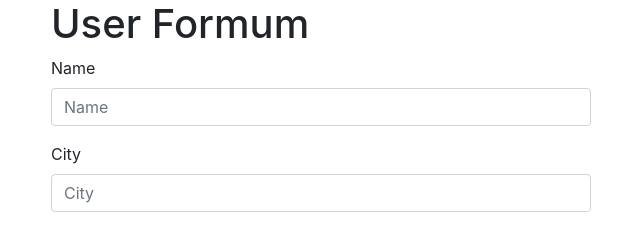
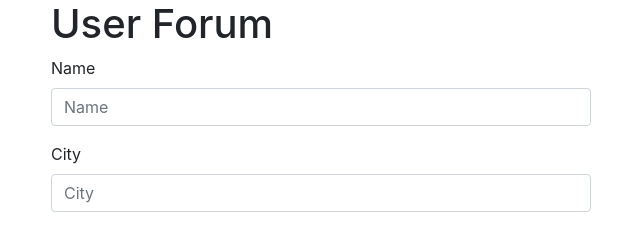
Before and after one commit to Ankit-Developer143/Form-Validation, a plain HTML site: page index.html in a window 1280 px wide. Shown: the top 225 px of the page, 319-959 px from the left. Drawn offline with nearby package versions, Linux system fonts and the light colour scheme.

```diff
--- a/index.html
+++ b/index.html
@@ -14,7 +14,7 @@
     <div class="container">
         <div class="row">
             <div class="col-md-6 mx-auto">
-                <h1>User Formum</h1>
+                <h1>User Forum</h1>
                 <form>
                     <div class="form-group">
                         <label>Name</label>
```
